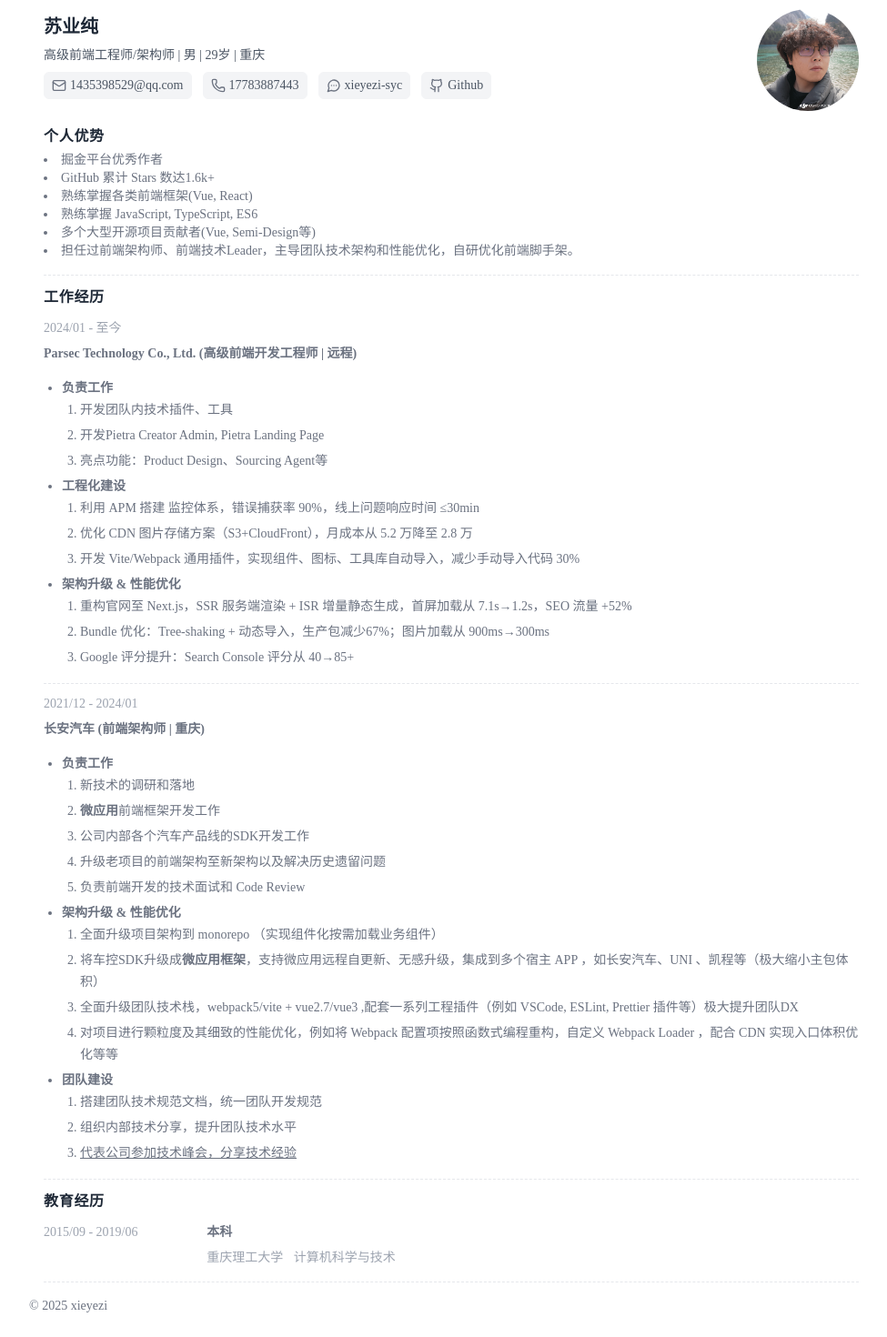
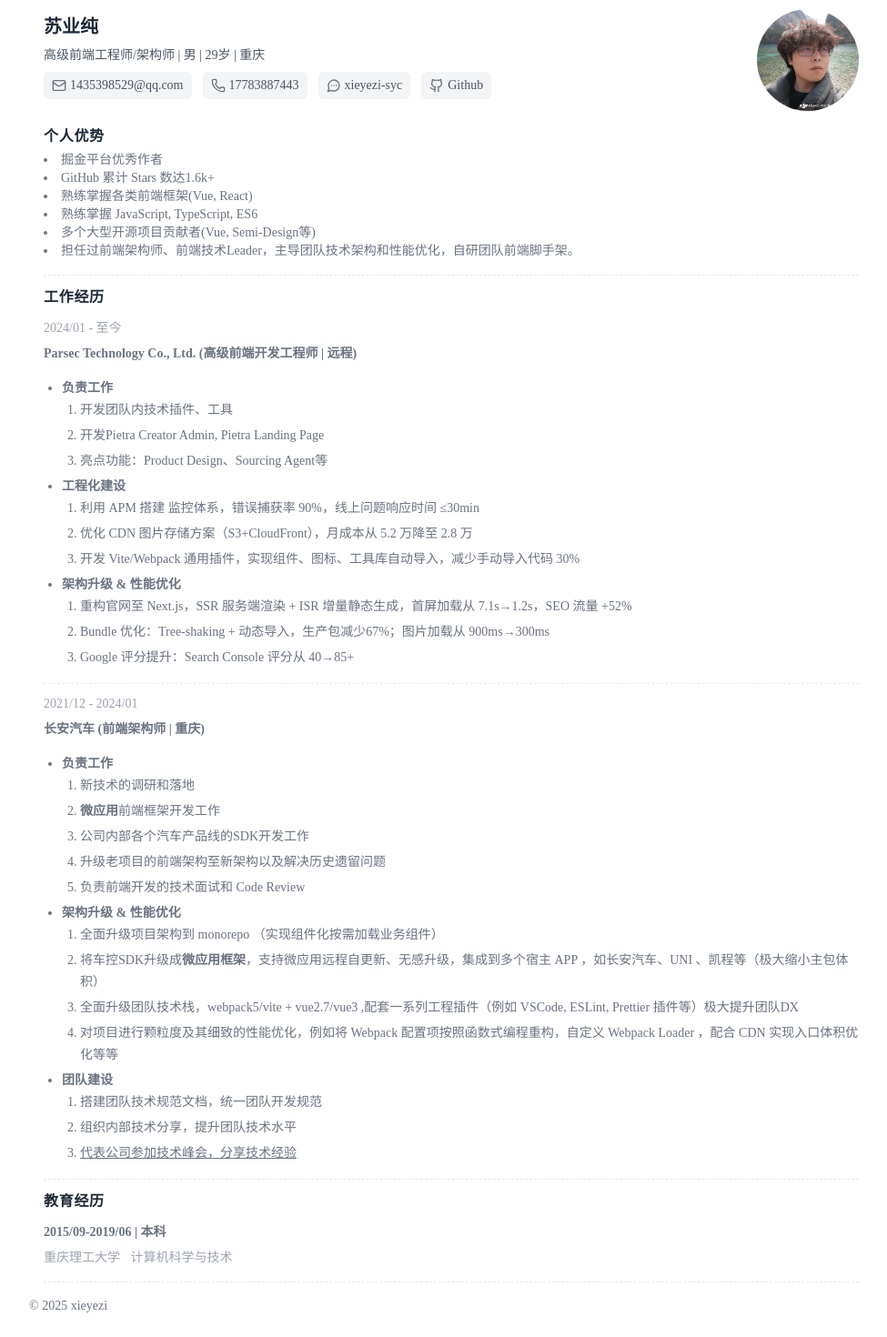
Before and after one commit to xieyezi/my-resume, a Next.js app: page / in a window 1280 px wide. Shown: the part 94-1564 px from the top of the page at 91% size, without its empty margins (144-1119 px from the left). Built offline with nearby package versions, Linux system fonts and the light colour scheme.

Commit message:
refactor: update footer padding and refine ResumeAdvantage and ResumeEducation components for improved clarity and presentation

```diff
--- a/src/components/footer.tsx
+++ b/src/components/footer.tsx
@@ -2,7 +2,7 @@
 
 export function Footer() {
   return (
-    <footer className='container mx-auto py-4 px-12 flex flex-wrap flex-col sm:flex-row max-w-screen-lg text-gray-500 text-sm leading-5 items-center'>
+    <footer className='container mx-auto pt-4 pb-6 px-12 flex flex-wrap flex-col sm:flex-row max-w-screen-lg text-gray-500 text-sm leading-5 items-center'>
       <p className='text-center sm:text-left'>
         © 2025{" "}
         <Link href='https://github.com/xieyezi' target='_blank' className='hover:underline'>
--- a/src/components/resume-advantage.tsx
+++ b/src/components/resume-advantage.tsx
@@ -13,7 +13,7 @@
             <li>熟练掌握各类前端框架(Vue, React)</li>
             <li>熟练掌握 JavaScript, TypeScript, ES6</li>
             <li>多个大型开源项目贡献者(Vue, Semi-Design等)</li>
-            <li>担任过前端架构师、前端技术Leader，主导团队技术架构和性能优化，自研优化前端脚手架。</li>
+            <li>担任过前端架构师、前端技术Leader，主导团队技术架构和性能优化，自研团队前端脚手架。</li>
           </ul>
         </div>
       </div>
--- a/src/components/resume-education.tsx
+++ b/src/components/resume-education.tsx
@@ -10,16 +10,10 @@
           {/* First Education */}
           <div className='section-detail-item mt-3 border-b border-gray-200 pb-2 border-dashed dark:border-gray-700'>
             <div className='normal-content'>
-              <div className='grid md:grid-cols-5'>
-                <div className='md:col-span-1 left-time mt-0 mb-2 mr-0 md:mr-4'>
-                  <h4 className='md:text-left text-gray-400 flex justify-between md:block dark:opacity-80'>
-                    <div>2015/09 - 2019/06</div>
-                  </h4>
-                </div>
-
-                <div className='md:col-span-4'>
+              <div className='flex flex-col'>
+                <div>
                   <header>
-                    <h3 className='font-semibold mb-2 dark:text-white'>本科</h3>
+                    <h3 className='font-semibold mb-2 dark:text-white'>2015/09-2019/06 | 本科</h3>
                     <div className='flex justify-between flex-wrap mb-2 text-gray-400 dark:opacity-80'>
                       <h4>
                         重庆理工大学 <span className='ml-2'>计算机科学与技术</span>
```
